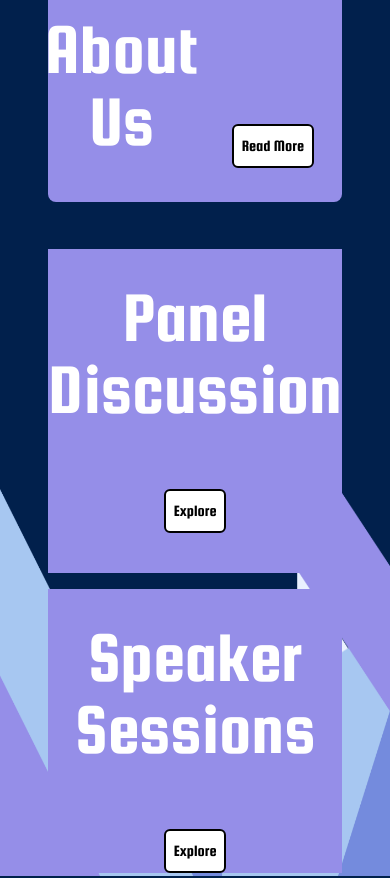
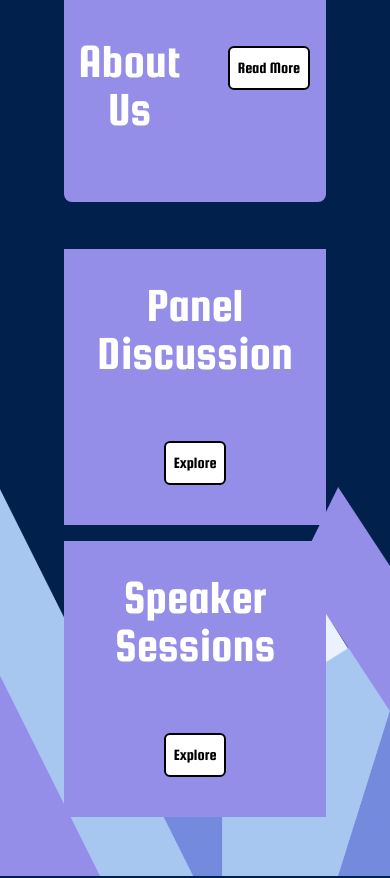
Before and after one commit to siddarthpai/E-Summit, a Next.js app in the folder e-summit/: page / in a window 390 px wide. Shown: the part 940-1818 px from the top of the page. Built offline with nearby package versions, Linux system fonts and the light colour scheme.

Commit message:
final push?

```diff
--- a/e-summit/src/app/AboutUs/About.js
+++ b/e-summit/src/app/AboutUs/About.js
@@ -50,13 +50,13 @@ export default function About() {
                 style={{ backgroundColor: "#958EE8" }}
               >
                 <div className="flex items-center justify-center">
-                  <h1 className="text-7xl lg:text-7xl align-middle m-5 ">
+                  <h1 className="text-5xl lg:text-7xl align-middle m-5 ">
                     About <br /> Us
                   </h1>
                 </div>
 
                 <button
-                  className="relative top-2/3 left-1/4 lg:left-2/3 right- border-2 border-black p-2 rounded-md bg-white text-black lg:p-5 w-fit h-fit "
+                  className="relative top-1/3 left-1/4 lg:left-2/3 right- border-2 border-black p-2 rounded-md bg-white text-black lg:p-5 w-fit h-fit "
                   onClick={handleClickOpen}
                 >
                   Read More
@@ -65,7 +65,7 @@ export default function About() {
               <div className="grid gap-16mt-32 lg:grid lg:grid-cols-2 space-y-4 lg:space-y-0 lg:space-x-4">
                 <div style={{ backgroundColor: "#958EE8" }}>
                   <div className="mt-8 mb-10 lg:mt-18 lg:mb-18">
-                    <h1 className="text-7xl">Panel Discussion</h1>
+                    <h1 className="text-5xl lg:text-7xl">Panel Discussion</h1>
                     <button
                       className="mt-16 border-2 border-black p-2 rounded-md bg-white text-black lg:p-5"
                       onClick={() => handleExploreClick("panelist")}
@@ -75,8 +75,8 @@ export default function About() {
                   </div>
                 </div>
                 <div style={{ backgroundColor: "#958EE8" }}>
-                  <div className="mt-8 lg:mt-18 lg:mb-18">
-                    <h1 className="text-7xl">Speaker Sessions</h1>
+                  <div className="mt-8 mb-10 lg:mt-18 lg:mb-18">
+                    <h1 className="text-5xl lg:text-7xl">Speaker Sessions</h1>
                     <button
                       className="mt-16  border-2 border-black p-2 rounded-md bg-white text-black lg:p-5"
                       onClick={() => handleExploreClick("speaker")}
```
